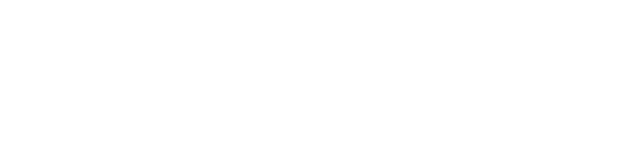
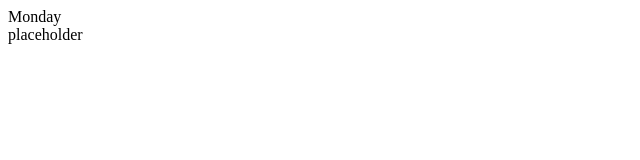
Before and after one commit to Thuotracy/day-of-the-week, a plain HTML site: page index.html in a window 1280 px wide. Shown: the whole page, without its empty margins (0-640 px from the left). Drawn offline with Linux system fonts and the light colour scheme.

Commit message:
created #container in index.html

```diff
--- a/index.html
+++ b/index.html
@@ -8,6 +8,10 @@
     <link rel="stylesheet" href="style.css">
 </head>
 <body>
+    <div id="container">
+        <div id="output">Monday</div>
+        <div id="date">placeholder</div>
+    </div>
 
 
     <script src="main.js"></script>
```
